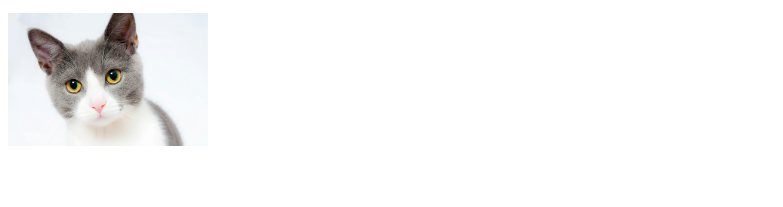
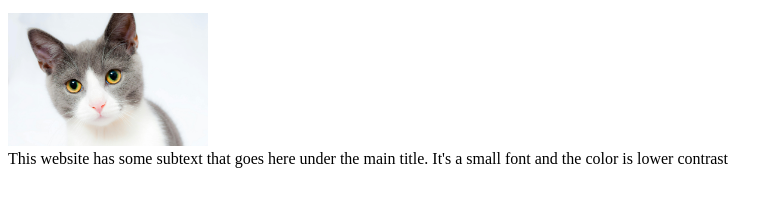
Before and after one commit to soakb432/landing-page, a plain HTML site: page index.html in a window 1280 px wide. Shown: the part 99-306 px from the top of the page, without its empty margins (0-783 px from the left). Drawn offline with Linux system fonts and the light colour scheme.

Commit message:
Add Hero secondary text

```diff
--- a/index.html
+++ b/index.html
@@ -18,7 +18,7 @@
     </div>
 
     <div class="image"><img src="./img/cat.jpg" alt="cat"></div>
-
+    <div class="sub-text">This website has some subtext that goes here under the main title. It's a small font and the color is lower contrast</div>
   </div>
 
   <div class="information">
```
